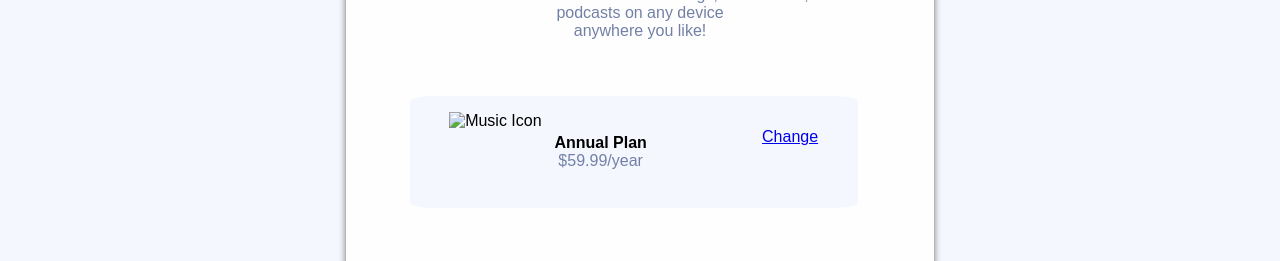
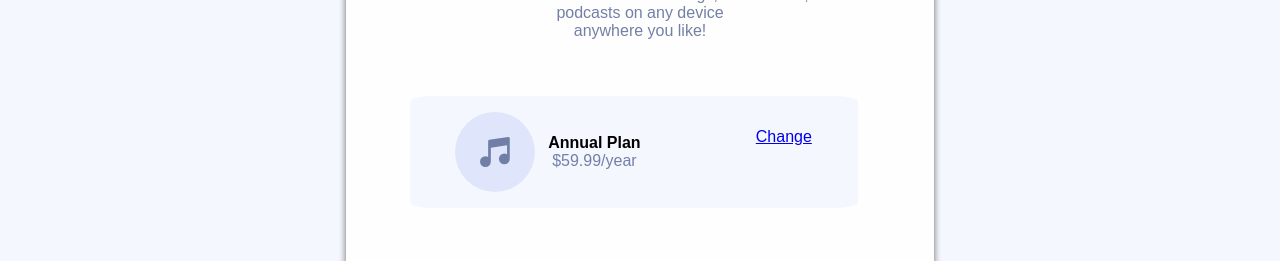
Before and after one commit to Shreyansh-07/Payment-Card, a plain HTML site: page index.html in a window 1280 px wide. Shown: the part 484-745 px from the top of the page. Drawn offline with Linux system fonts and the light colour scheme.

Commit message:
Music icon

```diff
--- a/index.html
+++ b/index.html
@@ -28,7 +28,7 @@
   device <br />anywhere you like!
         </div>
         <div class="card__priceTag">
-          <img class="card__priceTag__music" src="images/icon-music.svg" alt="Music Icon" />
+          <img class="card__priceTag__music" src="icon-music.svg" alt="Music Icon" />
           <div class="card__priceTag__plan">
             <div class="card__priceTag__title">Annual Plan</div>
             <div class="card__priceTag__price">$59.99/year</div>
```
